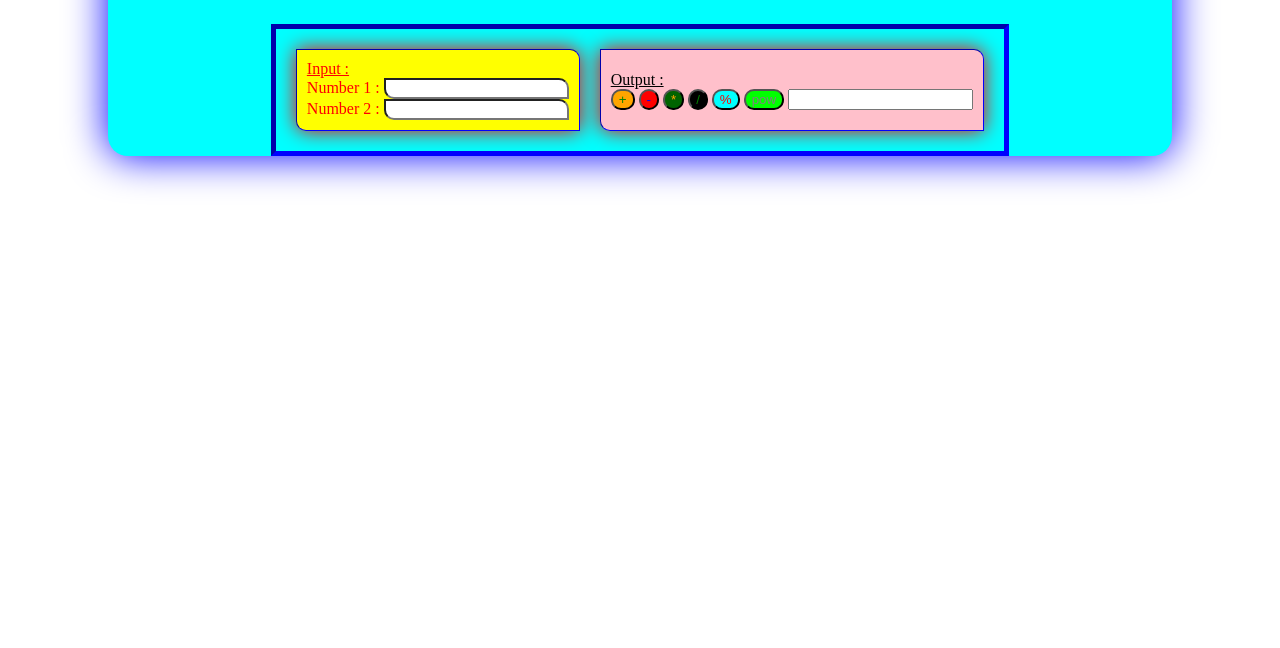
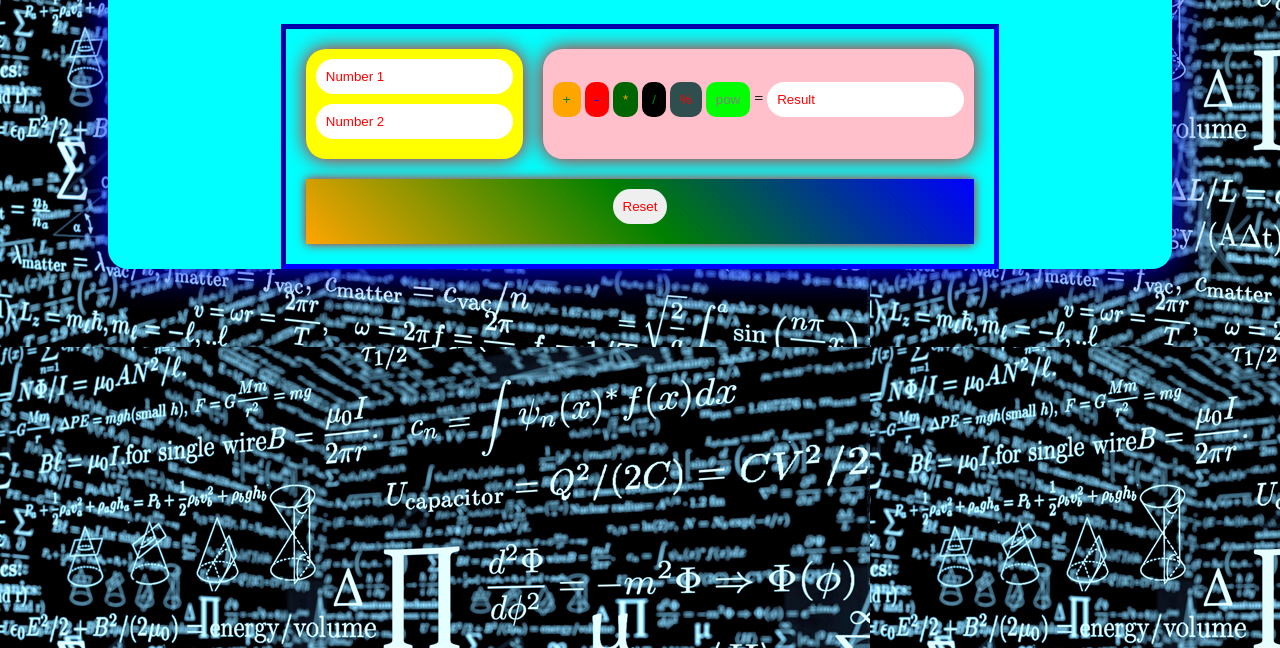
Before and after one commit to devasishakula/hacker, a plain HTML site: page index.html in a window 1280 px wide. Shown: the part 152-800 px from the top of the page. Drawn offline with Linux system fonts and the light colour scheme.

Commit message:
index
calc using js

```diff
--- a/index.html
+++ b/index.html
@@ -57,15 +57,30 @@
     {
       background-color:yellow;
       color:red;
-      border-radius:0 10px 0 10px;
+      border-radius:20px;
+      padding: 10px;
       box-shadow:0 0 20px red;
+      border:none;
+      outline: none;
+      margin-bottom: 10px;
+    }
+    input
+    {
+      border-radius:20px;
+      padding: 10px;
+      border:none;
+      outline: none;
+      margin-bottom: 10px;
     }
     #output
     {
       background-color:pink;
       color:black;
-      border-radius:0 10px 0 10px;
+      border-radius:20px;
+      padding: 10px;
       box-shadow:0 0 20px red;
+      border:none;
+      outline:none;
     }
     #pl
     {
@@ -93,7 +108,7 @@
     }
     #md
     {
-      background-color:cyan;
+      background-color:darkslategray;
       color:red;
       border-radius:10px;
     }
@@ -103,6 +118,25 @@
       color:gray;
       border-radius:10px;
     }
+    #reset
+    {
+      text-align: center;
+      background: linear-gradient(45deg,orange,green,blue);
+      box-shadow: 0 0 10px red;
+      border: none;
+    }
+    input[type="number"]:hover,input[type="text"]:hover,input[type="reset"]:hover
+    {
+      background-color: cyan;
+    }
+    input[type="reset"]
+    {
+      color:red;
+    }
+    ::placeholder
+    {
+      color:red;
+    }
   </style>
   </head>
   <body background="maths.jpg">
@@ -110,23 +144,27 @@
     <h1 align="center" style="font-family:Arial;color:salmon;">CALCULATOR</h1>
     <form>
     <table border="7" cellpadding="10" cellspacing="20" align="center" style="border:5px inset blue;">
-      <td id="input">
-      <label><u>Input : </u></label><br>
-      <label>Number 1 : </label>
-      <input type="number" id="one" style="border-radius:0 10px 0 10px;"><br>
-      <label>Number 2 : </label>
-      <input type="number" id="two" style="border-radius:0 10px 0 10px;"><br>
+      <tr>
+    <td id="input">
+      <input type="number" id="one" placeholder="Number 1"><br>
+      <input type="number" id="two" placeholder="Number 2"><br>
     </td><br>
     <td id="output">
-      <label><u>Output : </u></label><br>
       <input type="button" id="pl" value="+" onclick="add()">
       <input type="button" id="sb" value="-" onclick="sub()">
       <input type="button" id="ml" value="*" onclick="mul()">
       <input type="button" id="dv" value="/" onclick="div()">
       <input type="button" id="md" value="%" onclick="mod()">
       <input type="button" id="pw" value="pow" onclick="power()">
-      <input type="text" id="ans" readonly>
+      <label>=</label>
+      <input type="text" id="ans" readonly placeholder="Result">
     </td>
+    </tr>
+    <tr>
+      <td colspan="2" id="reset">
+        <input type="reset">
+      </td>
+    </tr>
   </table>
 </form>
 </div>
```
Also changed, not shown: maths.jpg (added).
